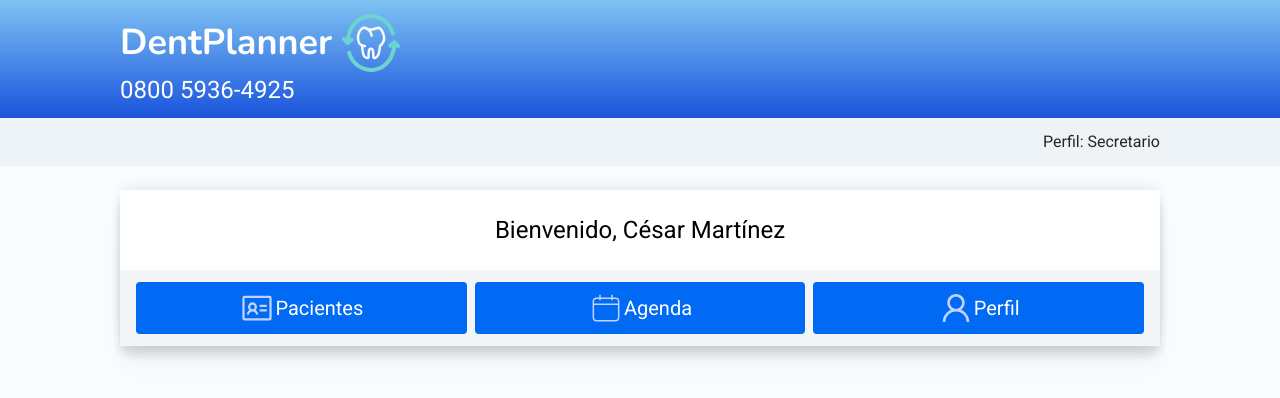
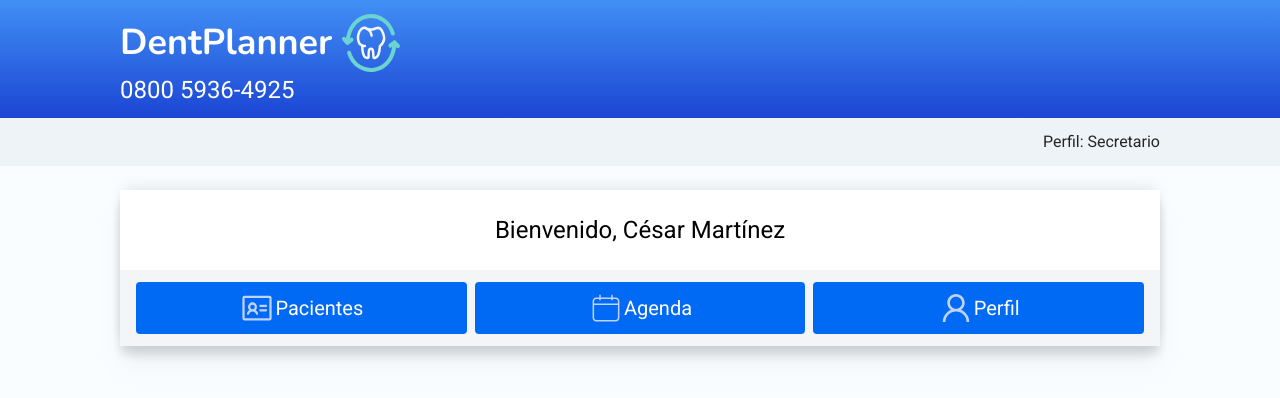
Before and after one commit to FooTalent/team-12, a React (Vite) app in the folder frontend/: page / in a window 1280 px wide. Shown: the top 398 px of the page. Built offline with nearby package versions, Linux system fonts and the light colour scheme.

Commit message:
fix color navbar

```diff
--- a/frontend/src/components/Navbar.jsx
+++ b/frontend/src/components/Navbar.jsx
@@ -6,7 +6,7 @@ export default function Navbar() {
     <nav
       className="py-3"
       style={{
-        backgroundImage: "linear-gradient(to bottom, #7ec2f3, #1a54dc)",
+        backgroundImage: "linear-gradient(to bottom, #418FF5, #1C45D4)",
       }}
     >
       <div className="pl-[120px]">
```
